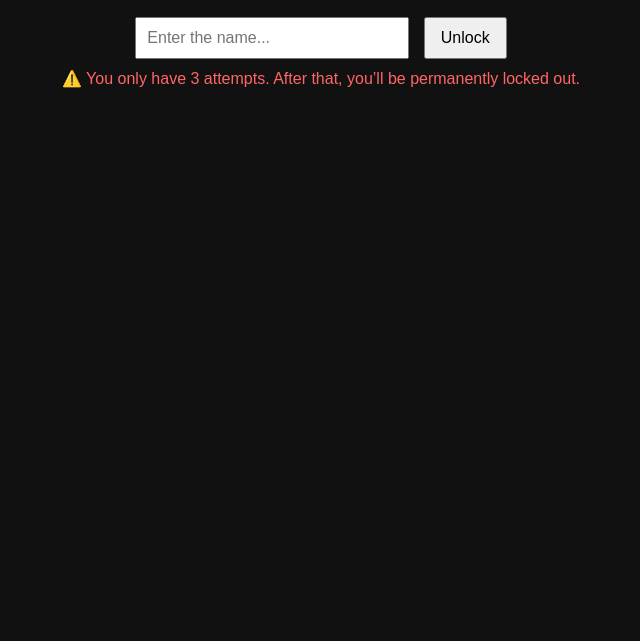
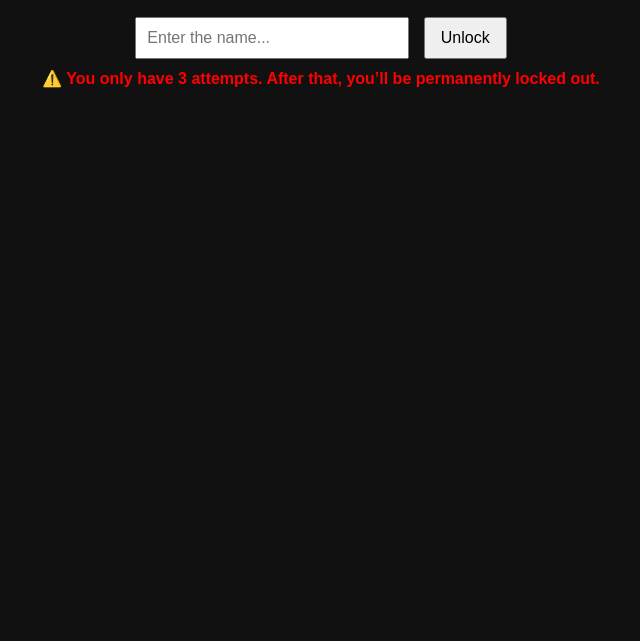
Before and after one commit to zorority/Zoro-Scans, a plain HTML site: page index.html in a window 1280 px wide. Shown: the part 159-800 px from the top of the page, without its empty margins (319-959 px from the left). Drawn offline with Linux system fonts and the light colour scheme.

Commit message:
Update index.html

```diff
--- a/index.html
+++ b/index.html
@@ -49,12 +49,19 @@
     <p class="warning">⚠️ You only have 3 attempts. After that, you’ll be permanently locked out.</p>
     <p id="message"></p>
   </div>
+  <style>
+  .warning {
+    color: red;
+    font-weight: bold;
+  }
+</style>
 
   <div id="content" class="hidden">
     <h2>Unlocked!</h2>
     <p>Here’s your first clue:</p>
     <img src="clue1.png" alt="Clue 1" style="max-width:80%;border:2px solid #fff;">
   </div>
+
 
   <script>
     const correctPassword = "misook";
```
